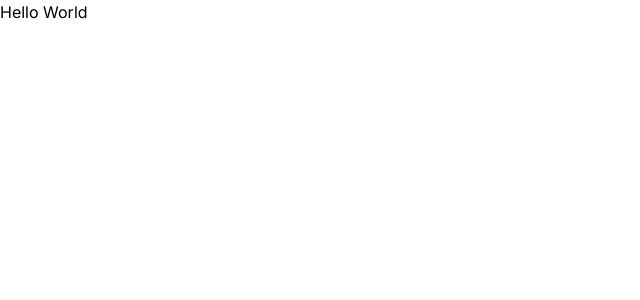
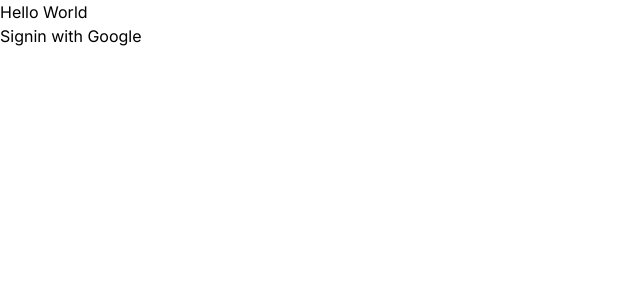
Before and after one commit to justinherrera/next-blog-app, a Next.js app: page / in a window 1280 px wide. Shown: the top 300 px of the page, without its empty margins (0-640 px from the left). Built offline with nearby package versions, Linux system fonts and the light colour scheme.

Commit message:
working sign in with google

```diff
--- /dev/null
+++ b/auth.ts
@@ -0,0 +1,7 @@
+
+import NextAuth from "next-auth"
+import Google from "next-auth/providers/google"
+
+export const { handlers, signIn, signOut, auth } = NextAuth({
+  providers: [Google],
+})
--- /dev/null
+++ b/middleware.ts
@@ -0,0 +1 @@
+export { auth as middleware } from "./auth"
--- /dev/null
+++ b/src/app/_components/sign-in.tsx
@@ -0,0 +1,15 @@
+
+import { signIn } from "../../../auth"
+
+export function SignIn() {
+  return (
+    <form
+      action={async () => {
+        "use server"
+        await signIn("google")
+      }}
+    >
+      <button type="submit">Signin with Google</button>
+    </form>
+  )
+}
--- /dev/null
+++ b/src/app/api/[...nextauth]/route.ts
@@ -0,0 +1,2 @@
+import { handlers } from "../../../../auth" // Referring to the auth.ts we just created
+export const { GET, POST } = handlers
--- a/src/app/page.tsx
+++ b/src/app/page.tsx
@@ -1,7 +1,11 @@
 import Image from "next/image";
+import { SignIn } from "./_components/sign-in"
 
 export default function Home() {
   return (
-    <div>Hello World</div>
+    <div>
+      Hello World
+      <SignIn />
+    </div>
   );
 }
```
Also changed, not shown: package.json (+6 -5 lines), 2 other files (tests, documents, lock files or other folders).
